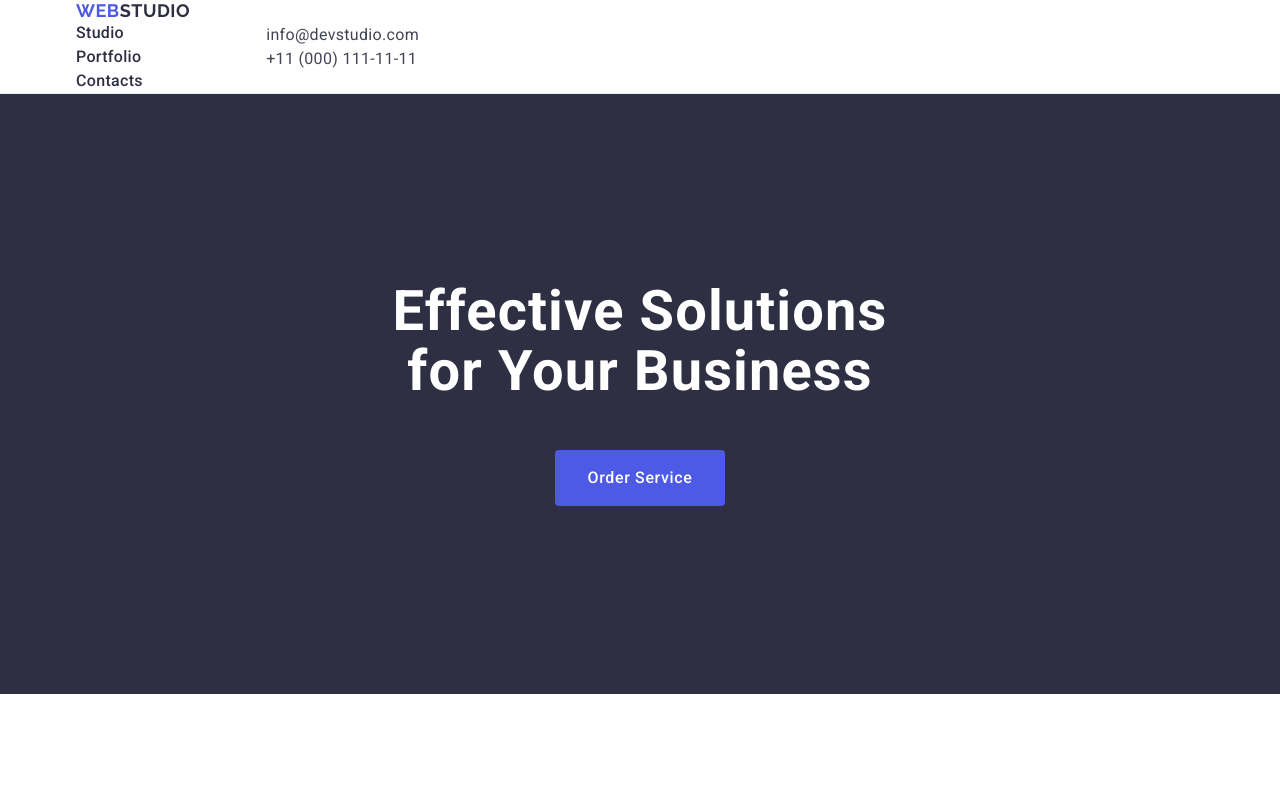
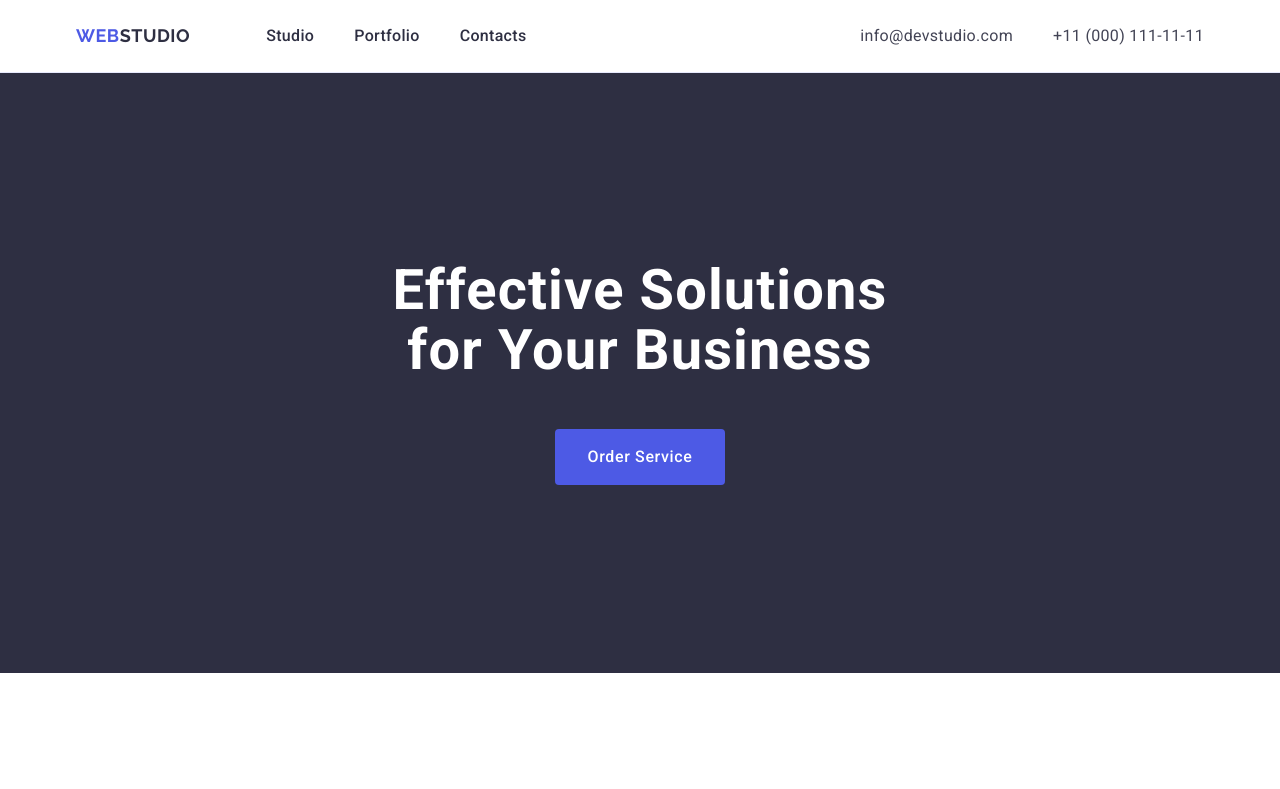
Before and after one commit to Vladyslav-Zaporozhets/goit-markup-hw-03, a plain HTML site: page index.html in a window 1280 px wide. Shown: the top 789 px of the page. Drawn offline with nearby package versions, Linux system fonts and the light colour scheme.

Commit message:
add new mark

```diff
--- a/css/styles.css
+++ b/css/styles.css
@@ -89,6 +89,23 @@ img {
   align-items: center;
 }
 
+.header-nav {
+  display: flex;
+  align-items: center;
+}
+
+.contacts-list {
+  display: flex;
+  align-items: center;
+  gap: 40px;
+}
+
+.header-nav-list {
+  display: flex;
+  align-items: center;
+  gap: 40px;
+}
+
 .logo {
   font-family: "Raleway", sans-serif;
   font-weight: 700;
@@ -118,12 +135,20 @@ img {
   line-height: 1.5;
   letter-spacing: 0.02em;
   color: #2e2f42;
+  padding: 24px 0;
+  display: block;
+}
+
+.contacts {
+  margin-left: auto;
 }
 
 .contacts-link {
   font-size: 16px;
+  display: block;
   line-height: 1.5;
   letter-spacing: 0.02em;
+  padding: 24px 0;
   color: #434455;
 }
 
```
